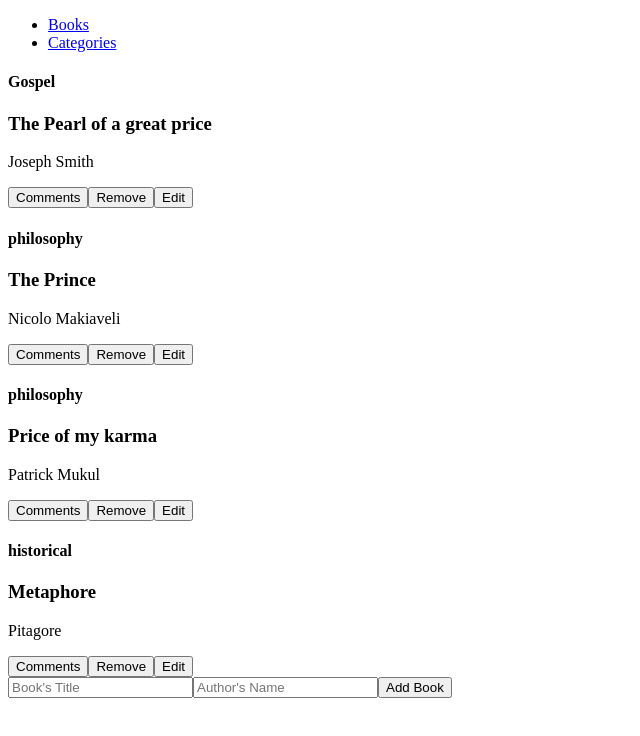
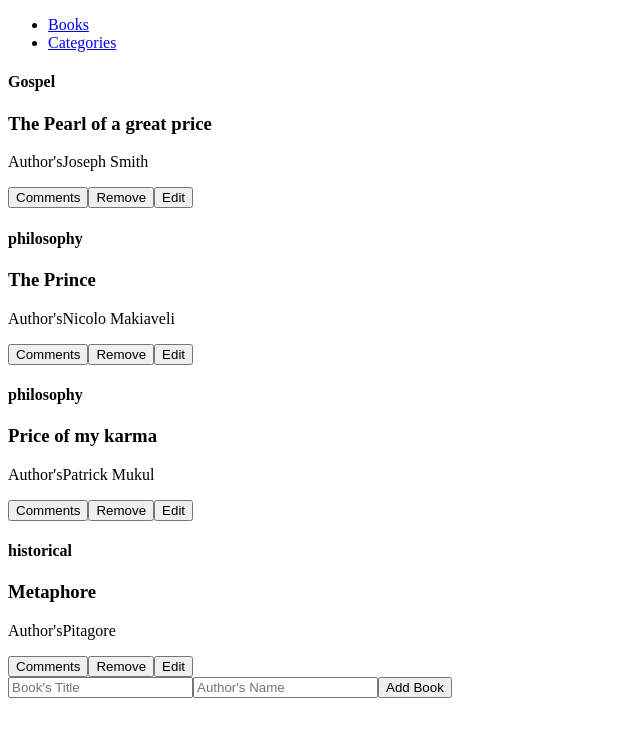
Before and after one commit to Patfarmurs/Book-store, a React (Create React App) app: page / in a window 1280 px wide. Shown: the top 736 px of the page, without its empty margins (0-640 px from the left). Built offline with nearby package versions, Linux system fonts and the light colour scheme.

Commit message:
Refactor Book.js file

```diff
--- a/src/components/Book.js
+++ b/src/components/Book.js
@@ -1,38 +1,58 @@
 import React from 'react';
+import { useDispatch } from 'react-redux';
 import PropTypes from 'prop-types';
-import { useDispatch } from 'react-redux';
 import { removeBook } from '../redux/books/books';
 
-const Book = ({
-  id, title, author, category,
-}) => {
+function Book({
+  author, title, category, bookId,
+}) {
   const dispatch = useDispatch();
-
-  const handleRemove = () => {
-    dispatch(removeBook(id));
-  };
-
+  const removeBookAction = () => dispatch(removeBook(bookId));
   return (
-    <div>
+    <>
       <div>
-        <h4>{category}</h4>
-        <h3>{title}</h3>
-        <p>{author}</p>
         <div>
-          <button type="submit">Comments</button>
-          <button type="submit" onClick={handleRemove}>Remove</button>
-          <button type="submit">Edit</button>
+          <div>
+            <h4>
+              {category}
+            </h4>
+            <h3>
+              {title}
+            </h3>
+            <p>
+              Author&apos;s
+              {author}
+            </p>
+          </div>
+          <div>
+            <button
+              type="button"
+            >
+              Comments
+            </button>
+            <button
+              type="button"
+              onClick={removeBookAction}
+            >
+              Remove
+            </button>
+            <button
+              type="button"
+            >
+              Edit
+            </button>
+          </div>
         </div>
       </div>
-    </div>
+    </>
   );
-};
+}
 
 Book.propTypes = {
   title: PropTypes.string.isRequired,
   author: PropTypes.string.isRequired,
   category: PropTypes.string.isRequired,
-  id: PropTypes.string.isRequired,
+  bookId: PropTypes.string.isRequired,
 };
 
 export default Book;
```
